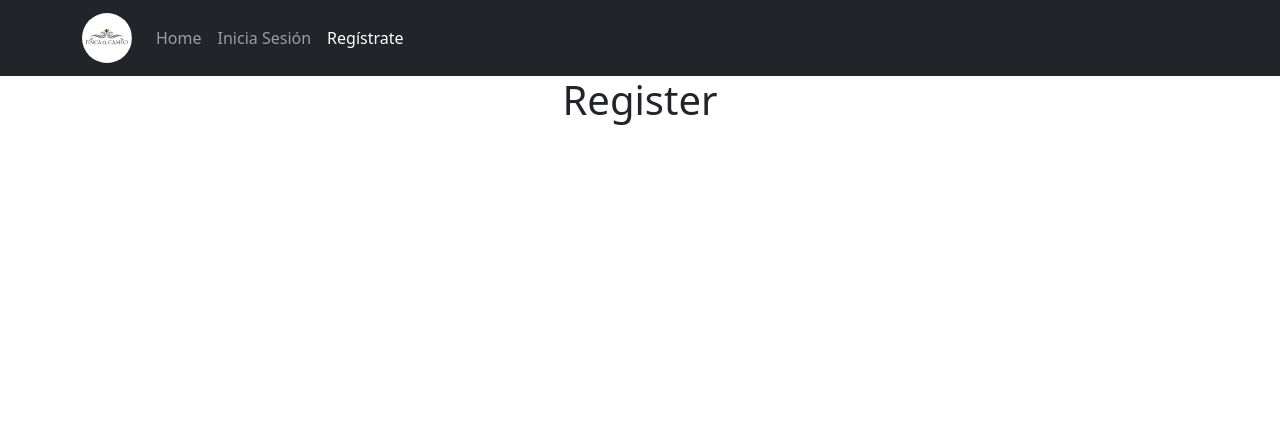
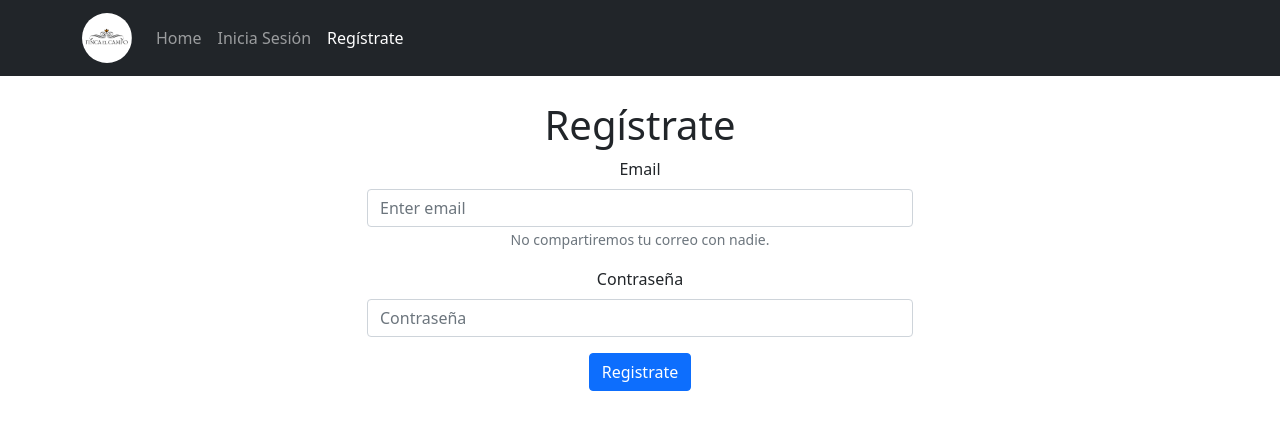
Before and after one commit to leakko/finca-el-campo, a React (Create React App) app: page /register in a window 1280 px wide. Shown: the top 430 px of the page. Built offline with nearby package versions, Linux system fonts and the light colour scheme; no server answers.

Commit message:
Register form implemented. Feedback for users added to login and register form

```diff
--- a/src/App.js
+++ b/src/App.js
@@ -6,7 +6,9 @@ import Register from './Components/Register/Register';
 import "bootstrap/dist/css/bootstrap.min.css"
 import './App.css';
 
+
 function App() {
+
   return (
     <div className="App">
       <MyNavbar />
--- a/src/Components/HomePage/HomePage.jsx
+++ b/src/Components/HomePage/HomePage.jsx
@@ -1,10 +1,13 @@
 import React from 'react';
+import { Container } from "react-bootstrap"
 import "./HomePage.scss"
 
 const HomePage = () => {
     return (
         <div className="HomePage">
-            <h1>Home</h1>
+            <Container style={{marginTop: "25px"}}>
+                <h1>Home</h1>
+            </Container>
         </div>
     );
 };
--- a/src/Components/Login/Login.jsx
+++ b/src/Components/Login/Login.jsx
@@ -1,7 +1,7 @@
-import { useState } from "react";
-import { Link, useHistory } from "react-router-dom";
+import { useState, useEffect } from "react";
+import { Link, useHistory, useLocation } from "react-router-dom";
 import { useAuth } from "../../hooks/useAuth";
-import { Form, Button, Row, Col, Container } from "react-bootstrap"
+import { Form, Button, Row, Col, Container, Alert} from "react-bootstrap"
 import "./Login.scss"
 
 export default function Login() {
@@ -9,8 +9,9 @@ export default function Login() {
     email: "",
     password: "",
   });
-  const [error, setError] = useState();
-  const { login } = useAuth();
+
+  const { login, error, setAccessToken, setToken, setError } = useAuth();
+
   const { replace } = useHistory();
 
   const onChange = (e) => {
@@ -20,20 +21,30 @@ export default function Login() {
   const doLogin = (e) => {
     e.preventDefault();
     login(credentials.email, credentials.password)
-      .then(() => {
-        replace("/");
+      .then((response) => {
+          if(response.errorMessage) {
+            setError(response.errorMessage)
+          } else {
+            setError(null)
+            setAccessToken(response.access_token);
+            setToken(response.access_token);
+            replace("/");
+          }
       })
-      .catch((e) => {
-        setError(e.response.data.message);
-      });
   };
+
+  const location = useLocation()
+
+  useEffect(() => {
+    setError(null)
+  }, [location, setError])
 
   return (
     <Container>
       <Row className="justify-content-center">
         <Col sm={8} lg={6} xxl={4}>
           <div className="Login">
-            {error && <p>There was an error: {error}</p>}
+            <h1>Inicia sesión</h1>
             <Form  onSubmit={doLogin}>
               <Form.Group className="mb-3" controlId="formBasicEmail">
                 <Form.Label>Email</Form.Label>
@@ -43,9 +54,6 @@ export default function Login() {
                 onChange={onChange}
                 type="email"
                 placeholder="Enter email" />
-                <Form.Text className="text-muted">
-                  No compartiremos tu correo con nadie.
-                </Form.Text>
               </Form.Group>
 
               <Form.Group className="mb-3" controlId="formBasicPassword">
@@ -58,39 +66,16 @@ export default function Login() {
                 onChange={onChange}
                 />
               </Form.Group>
+              {error && <Alert variant="danger">{error}</Alert>}
               <Button variant="primary" type="submit">
                 Iniciar Sesión
               </Button>
             </Form>
             <br />
-            <Link to="/signup">¿Todavía no tienes cuenta? <br/> ¡Regístrate!</Link>
+            <Link to="/register">¿Todavía no tienes cuenta? <br/> ¡Regístrate!</Link>
         </div>
       </Col>
     </Row>
   </Container>
   );
 }
-
-{/* <div className="Login">
-      {error && <p>There was an error: {error}</p>}
-      <form onSubmit={doLogin}>
-        <label htmlFor="email">Email</label>
-        <input
-          name="email"
-          id="email"
-          value={credentials.email}
-          onChange={onChange}
-        />
-        <label htmlFor="password">Contraseña</label>
-        <input
-          name="password"
-          id="password"
-          type="password"
-          value={credentials.password}
-          onChange={onChange}
-        />
-        <button type="submit">Log in</button>
-      </form>
-      <br />
-      <Link to="/signup">Don't have an account yet? Sign up here</Link>
-    </div> */}
--- a/src/Components/Register/Register.jsx
+++ b/src/Components/Register/Register.jsx
@@ -1,11 +1,73 @@
-import React from 'react';
+import { useState } from "react";
+import { useHistory } from "react-router-dom";
+import { createUser } from "../../services/UserService";
+import { Form, Button, Row, Col, Container, Alert } from "react-bootstrap"
 
-const Register = () => {
-    return (
-        <div className="Register">
-            <h1>Register</h1>
-        </div>
-    );
-};
+export default function SignUp() {
+  const [user, setUser] = useState({
+    email: "",
+    password: "",
+  });
+  const [error, setError] = useState();
+  const { replace } = useHistory();
 
-export default Register;
+  const onChange = (event) => {
+    setUser((old) => {
+      return { ...old, [event.target.name]: event.target.value };
+    });
+  };
+
+  const doRegister = (e) => {
+    e.preventDefault();
+
+    createUser(user)
+      .then((response) => {
+          if(response.errorMessage) {
+              setError(response.errorMessage)
+          } else {
+            replace("/login");
+          }
+      })
+  };
+
+  return (
+    <Container style={{marginTop: "25px"}}>
+        <Row className="justify-content-center">
+            <Col sm={8} lg={6} xxl={4}>
+                <div className="Register">
+                <h1>Regístrate</h1>
+                <Form onSubmit={doRegister}>
+                    <Form.Group className="mb-3" controlId="formBasicEmail">
+                    <Form.Label>Email</Form.Label>
+                    <Form.Control
+                    name="email"
+                    value={user.email}
+                    onChange={onChange}
+                    type="email"
+                    placeholder="Enter email" />
+                    <Form.Text className="text-muted">
+                        No compartiremos tu correo con nadie.
+                    </Form.Text>
+                    </Form.Group>
+
+                    <Form.Group className="mb-3" controlId="formBasicPassword">
+                    <Form.Label>Contraseña</Form.Label>
+                    <Form.Control
+                    type="password"
+                    placeholder="Contraseña"
+                    name="password"
+                    value={user.password}
+                    onChange={onChange}
+                    />
+                    </Form.Group>
+                    {error && <Alert variant="danger">{error}</Alert>}
+                    <Button variant="primary" type="submit">
+                    Registrate
+                    </Button>
+                </Form>
+            </div>
+            </Col>
+        </Row>
+    </Container>
+  );
+}
--- a/src/contexts/AuthContext.js
+++ b/src/contexts/AuthContext.js
@@ -15,6 +15,7 @@ export const AuthContext = React.createContext({
 export default function AuthContextProvider({ children }) {
   const [token, setToken] = useState(getAccessToken());
   const [user, setUser] = useState();
+  const [error, setError] = useState(null);
 
   useEffect(() => {
     // if there's a token
@@ -24,7 +25,10 @@ export default function AuthContextProvider({ children }) {
         // GET user
         getCurrentUser()
           // if OK, setUser
-          .then((user) => setUser(user))
+          .then((user) => {
+            setError(null)
+            setUser(user)
+          })
           .catch(() => {
             // if NOK, delete token from state AND storage
             deleteAccessToken();
@@ -40,10 +44,7 @@ export default function AuthContextProvider({ children }) {
   }, [token, user]);
 
   const loginFn = (email, password) => {
-    return login(email, password).then((response) => {
-      setAccessToken(response.access_token);
-      setToken(response.access_token);
-    });
+    return login(email, password)
   };
 
   const logout = () => {
@@ -52,6 +53,6 @@ export default function AuthContextProvider({ children }) {
     setUser(undefined);
   }
 
-  const value = { user: user, token: token, login: loginFn, logout };
+  const value = { user: user, token: token, login: loginFn, logout, error: error, setError: setError, setAccessToken: setAccessToken, setToken: setToken };
   return <AuthContext.Provider value={value}>{children}</AuthContext.Provider>;
 }
```
